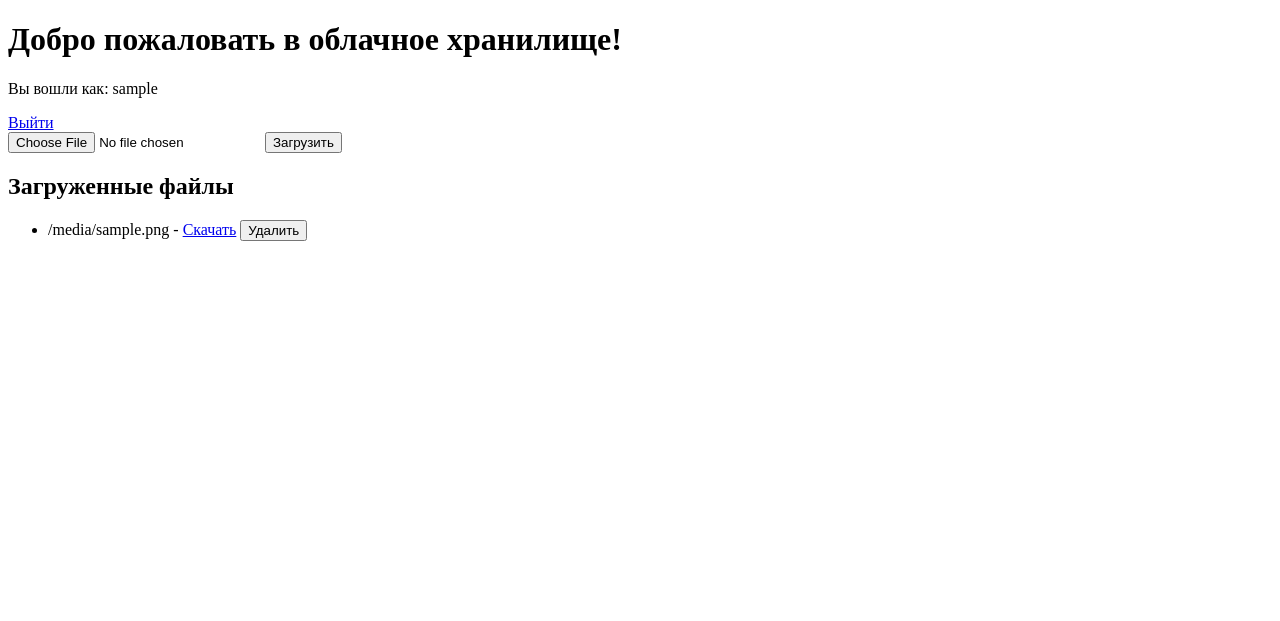
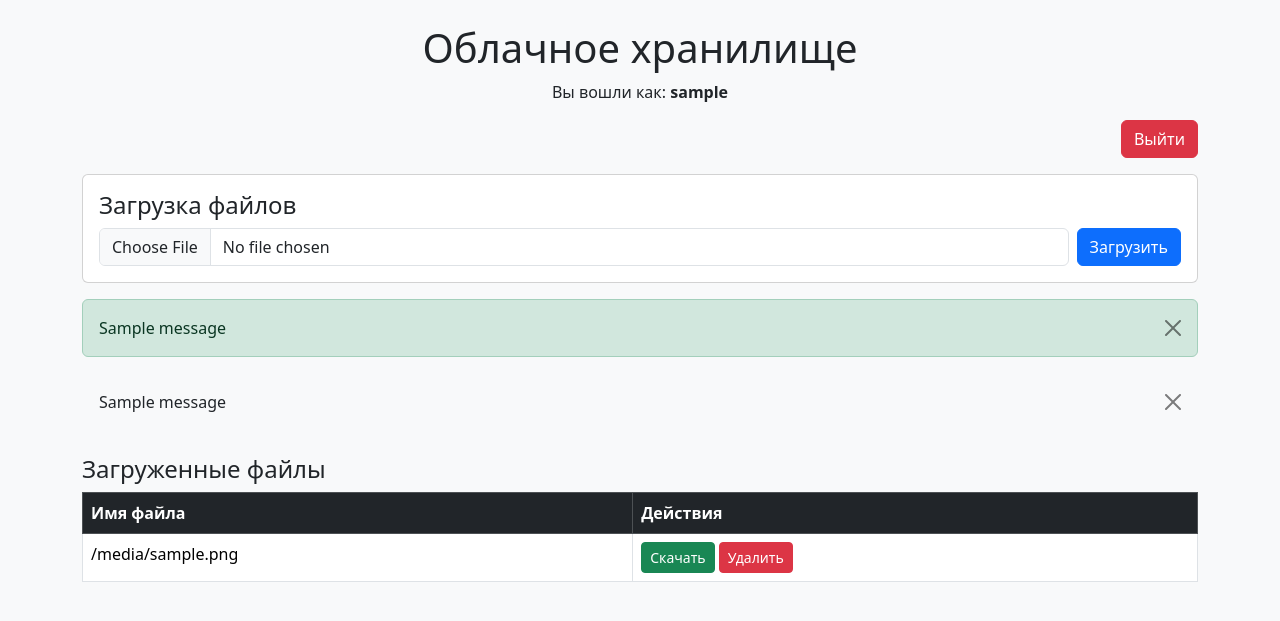
Before and after one commit to DCatV2/cloud-storage-app, a Flask app: template app/templates/index.html in a window 1280 px wide. Shown: the top 621 px of the page. Run offline with Flask 3, Linux system fonts and the light colour scheme; a user stored in the database is signed in; tables that the repository leaves empty hold one stand-in row (values such as "Sample post"); the template is opened without the code that fills it: most values are stand-ins (such as "Sample title", 1, 10 or a date in 2020); one stand-in notice (Sample message) is shown.

Commit message:
Улучшен интерфейс с помощью Bootstrap, реализовано корректное отображение названия файлов на кириллице

```diff
--- a/app/templates/index.html
+++ b/app/templates/index.html
@@ -4,38 +4,89 @@
     <meta charset="utf-8">
     <meta name="viewport" content="width=device-width, initial-scale=1.0">
     <title>Главная</title>
+
+    <!-- Подключаем Bootstrap -->
+    <link href="https://cdn.jsdelivr.net/npm/bootstrap@5.3.2/dist/css/bootstrap.min.css" rel="stylesheet">
+    <script src="https://cdn.jsdelivr.net/npm/bootstrap@5.3.2/dist/js/bootstrap.bundle.min.js"></script>
 </head>
-<body>
-    <h1>Добро пожаловать в облачное хранилище!</h1>
-    <p>Вы вошли как: {{ current_user.username }}</p>
+<body class="bg-light">
+
+    <div class="container mt-4">
+        <h1 class="text-center">Облачное хранилище</h1>
+        <p class="text-center">Вы вошли как: <strong>{{ current_user.username }}</strong></p>
 
         <!-- Кнопка выхода -->
-    <a href="{{ url_for('logout') }}">Выйти</a>
+        <div class="text-end">
+            <a href="{{ url_for('logout') }}" class="btn btn-danger">Выйти</a>
+        </div>
 
-    <!-- Форма загрузки файла -->
-    <form action="{{ url_for('upload_file') }}" method="post" enctype="multipart/form-data">
-        <input type="file" name="file" required />
-        <button type="submit">Загрузить</button>
+        <!-- Форма загрузки файлов -->
+        <div class="card mt-3">
+            <div class="card-body">
+                <h4 class="card-title">Загрузка файлов</h4>
+                <form action="{{ url_for('upload_file') }}" method="post" enctype="multipart/form-data" class="d-flex">
+                    <input type="file" name="file" class="form-control me-2" required>
+                    <button type="submit" class="btn btn-primary">Загрузить</button>
                 </form>
+            </div>
+        </div>
 
-    <h2>Загруженные файлы</h2>
+        <!-- Всплывающие сообщения Flask Flash -->
+        {% with messages = get_flashed_messages(with_categories=true) %}
+        {% if messages %}
+        <div class="mt-3">
+            {% for category, message in messages %}
+            <div class="alert alert-{{ category }} alert-dismissible fade show" role="alert">
+                {{ message }}
+                <button type="button" class="btn-close" data-bs-dismiss="alert"></button>
+            </div>
+            {% endfor %}
+        </div>
+        {% endif %}
+        {% endwith %}
 
+        {% with messages = get_flashed_messages(with_categories=true) %}
+        {% if messages %}
+        {% for category, message in messages %}
+        <div class="alert {{ category }} alert-dismissible fade show" role="alert">
+            {{ message }}
+            <button type="button" class="btn-close" data-bs-dismiss="alert" aria-label="Закрыть"></button>
+        </div>
+        {% endfor %}
+        {% endif %}
+        {% endwith %}
+
+
+        <!-- Таблица загруженных файлов -->
+        <h4 class="mt-4">Загруженные файлы</h4>
         {% if files %}
-    <ul>
+        <table class="table table-bordered table-hover mt-2">
+            <thead class="table-dark">
+                <tr>
+                    <th>Имя файла</th>
+                    <th>Действия</th>
+                </tr>
+            </thead>
+            <tbody>
                 {% for file in files %}
-        <li>
-            {{ file }} -
-            <a href="{{ url_for('download_file', filename=file) }}">Скачать</a>
+                <tr>
+                    <td>{{ file }}</td>
+                    <td>
+                        <a href="{{ url_for('download_file', filename=file) }}" class="btn btn-success btn-sm">Скачать</a>
                         <form action="{{ url_for('delete_file', filename=file) }}" method="post" style="display:inline;">
-                <button type="submit" onclick="return confirm('Вы уверены, что хотите удалить {{ file }}?');">
+                            <button type="submit" class="btn btn-danger btn-sm" onclick="return confirm('Удалить {{ file }}?');">
                                 Удалить
                             </button>
                         </form>
-        </li>
+                    </td>
+                </tr>
                 {% endfor %}
-    </ul>
+            </tbody>
+        </table>
         {% else %}
-    <p>Файлы не загружены.</p>
+        <p class="text-muted">Файлы не загружены.</p>
         {% endif %}
+
+    </div>
 </body>
 </html>
```
Also changed, not shown: app/routes.py (+19 -12 lines), app/templates/login.html (+27 -15 lines). Lines whose indentation alone changed are shown as unchanged.
